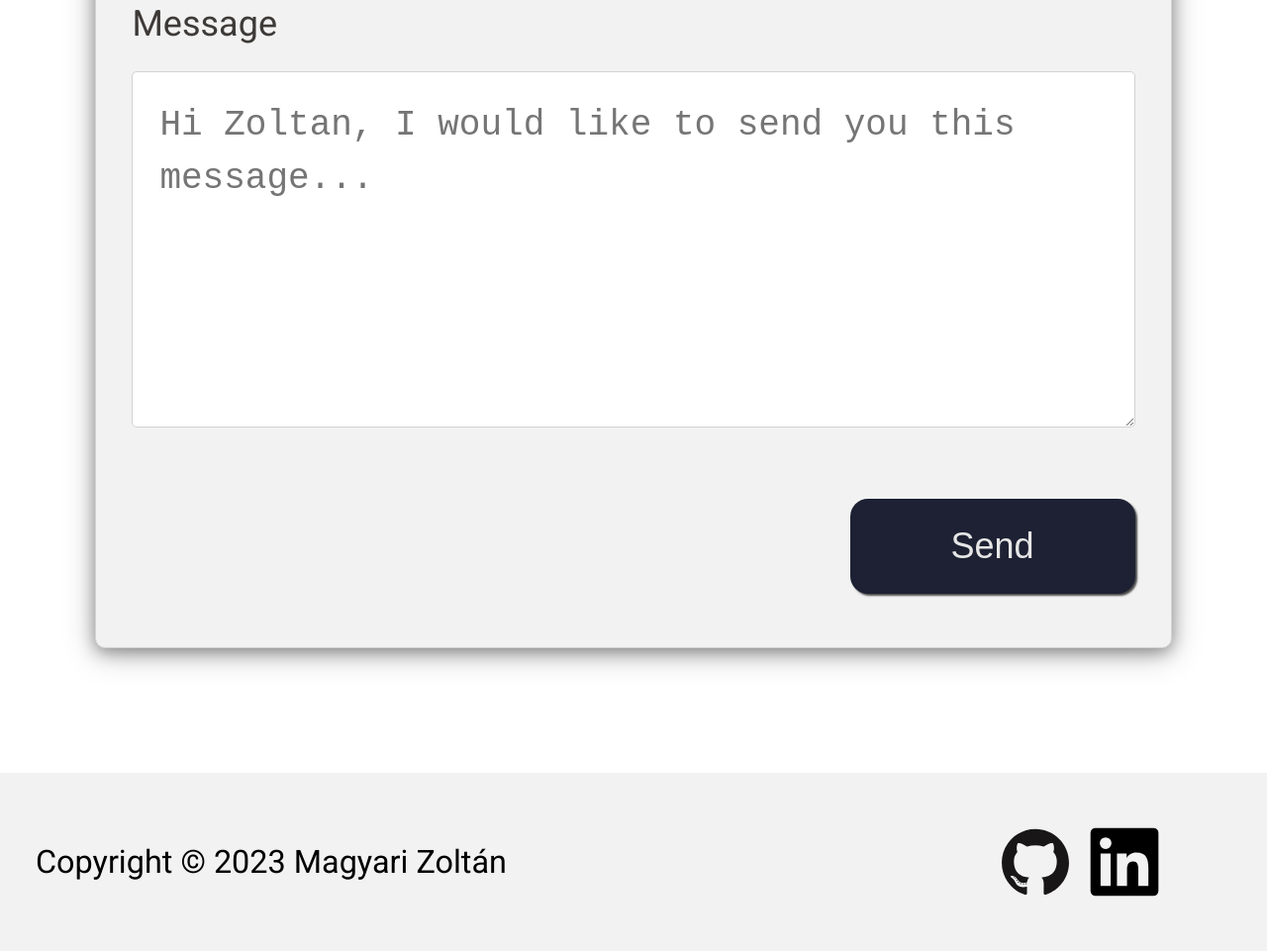
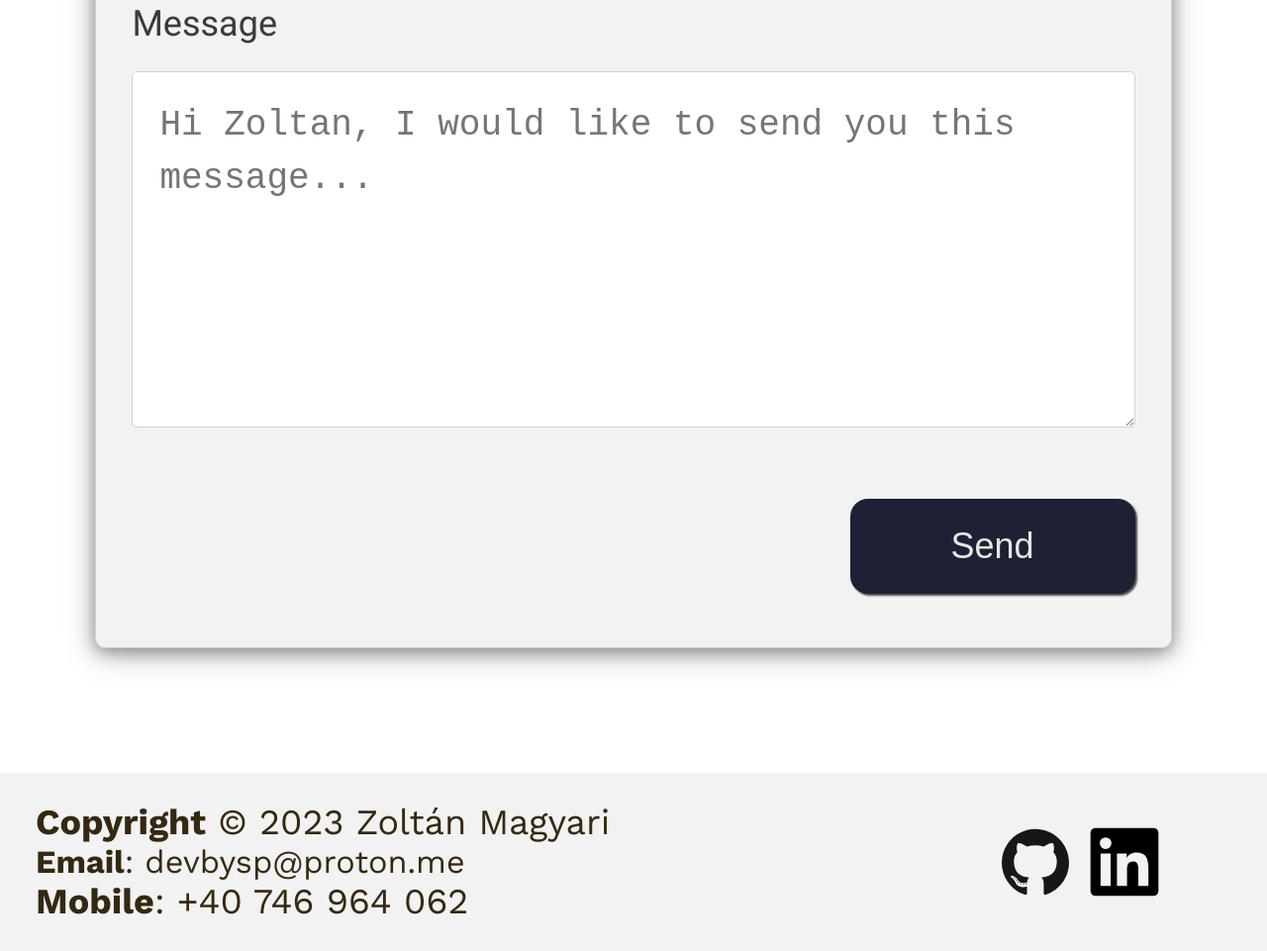
Before and after one commit to devbysp/devbysp.github.io, a plain HTML site: page index.html in a window 1280 px wide. Shown: the part 8935-9896 px from the top of the page at 99% size. Drawn offline with nearby package versions, Linux system fonts and the light colour scheme; a web font is replaced by a local one.

Commit message:
Contact info to footer

```diff
--- a/index.html
+++ b/index.html
@@ -299,7 +299,13 @@
 
         <!---------------------------- FOOTER --------------------------------->
         <footer class="footer">
-            <span>Copyright &copy; 2023 Magyari Zoltán</span>
+            <div class="responsive-wrap">
+                <p><strong>Copyright</strong> &copy; 2023 Zoltán Magyari</p>
+                <a href="mailto:devbysp@proton.me"
+                    ><strong>Email</strong>: devbysp@proton.me</a
+                >
+                <p><strong>Mobile</strong>: +40 746 964 062</p>
+            </div>
 
             <div class="professional-site-links">
                 <a href="#" class="navicon github"></a>
```
